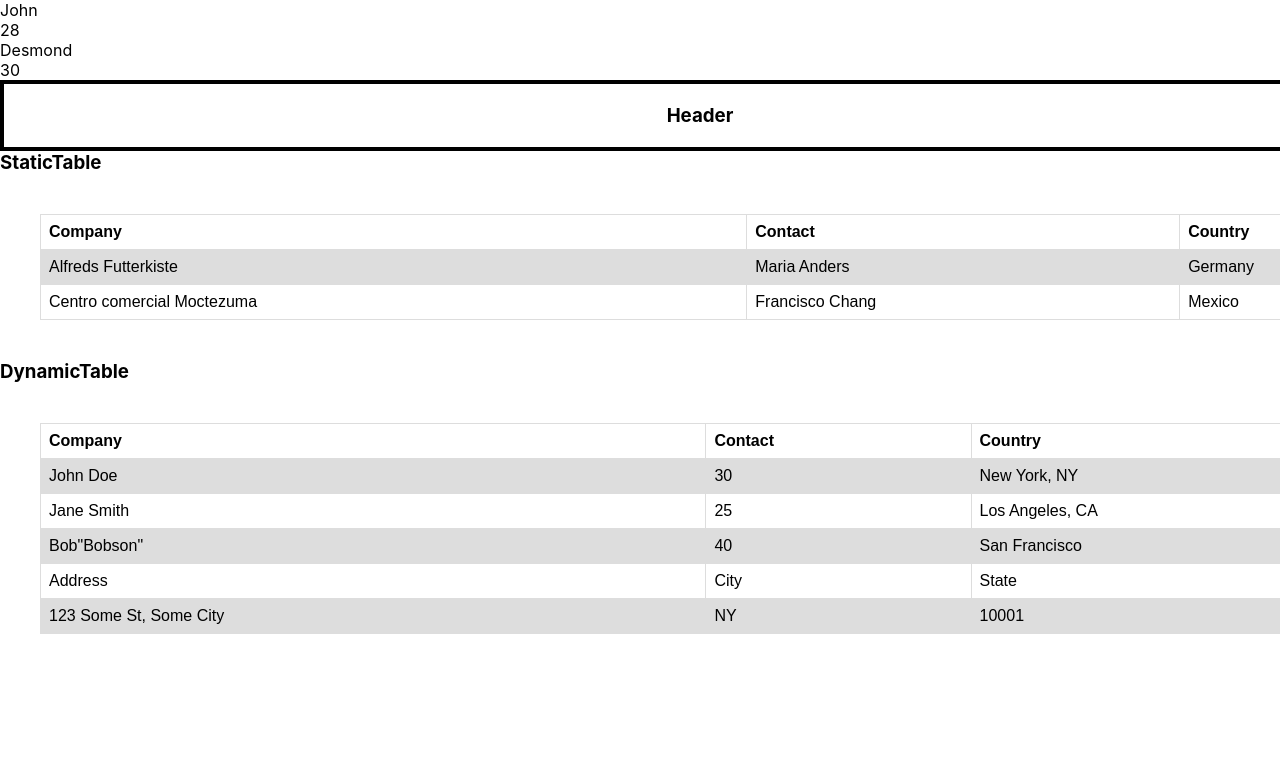
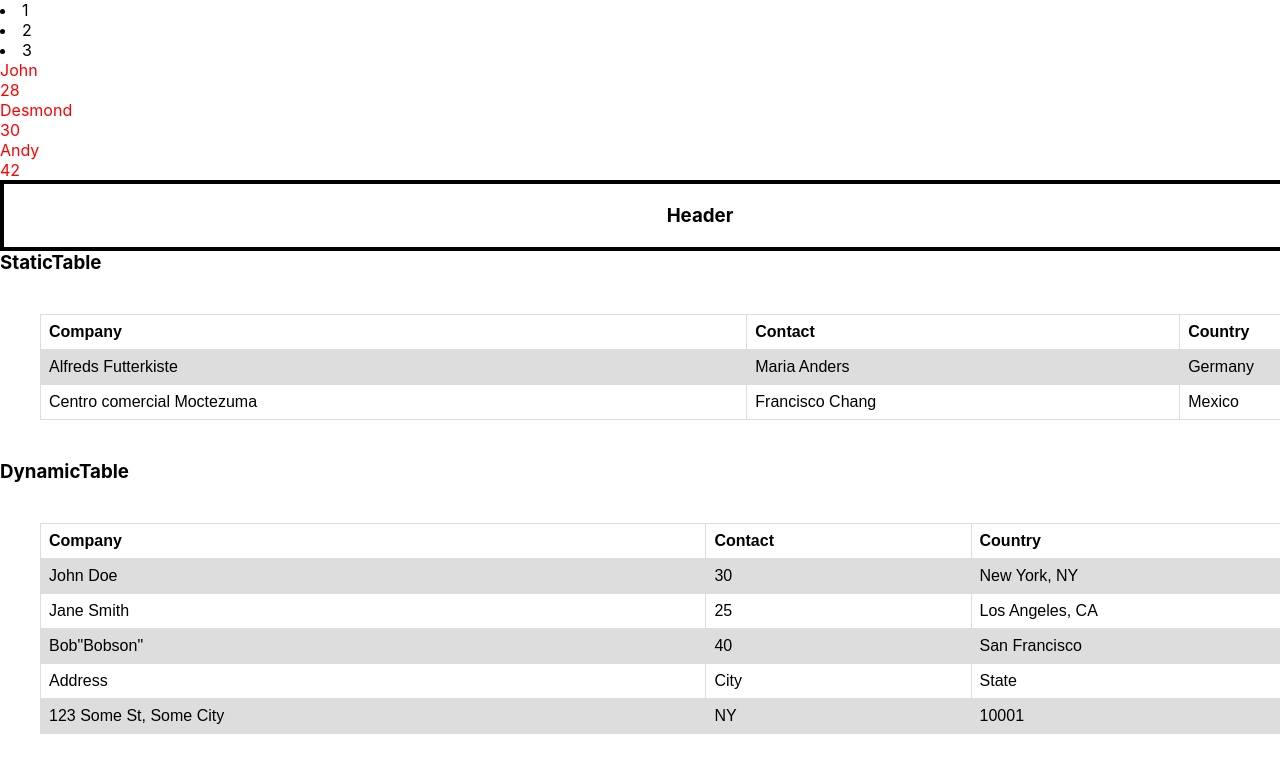
Before and after one commit to Namean/flagship, a React (Create React App) app: page / in a window 1280 px wide. Shown: the top 772 px of the page. Built offline with nearby package versions, Linux system fonts and the light colour scheme.

Commit message:
added a documentation page of List component

```diff
--- a/src/App.css
+++ b/src/App.css
@@ -64,6 +64,9 @@ tr:nth-child(even) {
   background-color: #dddddd;
 }
 
+.person {
+  color: red;
+}
 /* .App {
   text-align: center;
 }
--- a/src/App.js
+++ b/src/App.js
@@ -18,13 +18,13 @@ function ListElement({ props }) {
   return <li>{props.data}</li>;
 }
 
-const Person = ({ props }) => {
+const Person = ({ props, className }) => {
   const { name, age } = props.data;
   return (
-    <>
+    <div className={props.className ? props.className : ""}>
       <p>{name}</p>
       <p>{age}</p>
-    </>
+    </div>
   );
 };
 
@@ -38,10 +38,14 @@ function App() {
       name: "Desmond",
       age: 30,
     },
+    {
+      name: "Andy",
+      age: 42,
+    },
   ];
   return (
     <div className="App">
-      {/* <List props={{ data: [1, 2, 3], component: ListElement }} /> */}
+      <List props={{ data: [1, 2, 3], component: ListElement }} />
       {/* <Person props={{ name: "Desmond", age: 30 }} /> */}
 
       <List
@@ -49,6 +53,7 @@ function App() {
           data: people,
           component: Person,
         }}
+        className={"person"}
       />
 
       <Header />
--- a/src/components/lists/List.component.jsx
+++ b/src/components/lists/List.component.jsx
@@ -1,17 +1,17 @@
 import React from "react";
 
 /*
-dconst Label = props => <span>{props.children}</span>
+const Label = props => <span>{props.children}</span>
 const Button = props => {
     const Inner = props.inner; // Note: variable name _must_ start with a capital letter
     return <button><Inner>Foo</Inner></button>
 }
 const Page = () => <Button inner={Label}/>
 */
-export const List = ({ props }) => {
+export const List = ({ props, className = "" }) => {
   const Component = props.component; // Note: variable name _must_ start with a capital letter
   //   return props.data.map((v) => <Component>{v}</Component>);
   //   let data = [1, 2, 3];
 
-  return props.data.map((v) => <Component props={{ data: v }} />);
+  return props.data.map((v) => <Component props={{ data: v, className }} />);
 };
```
Also changed, not shown: 4 other files (tests, documents, lock files or other folders).
